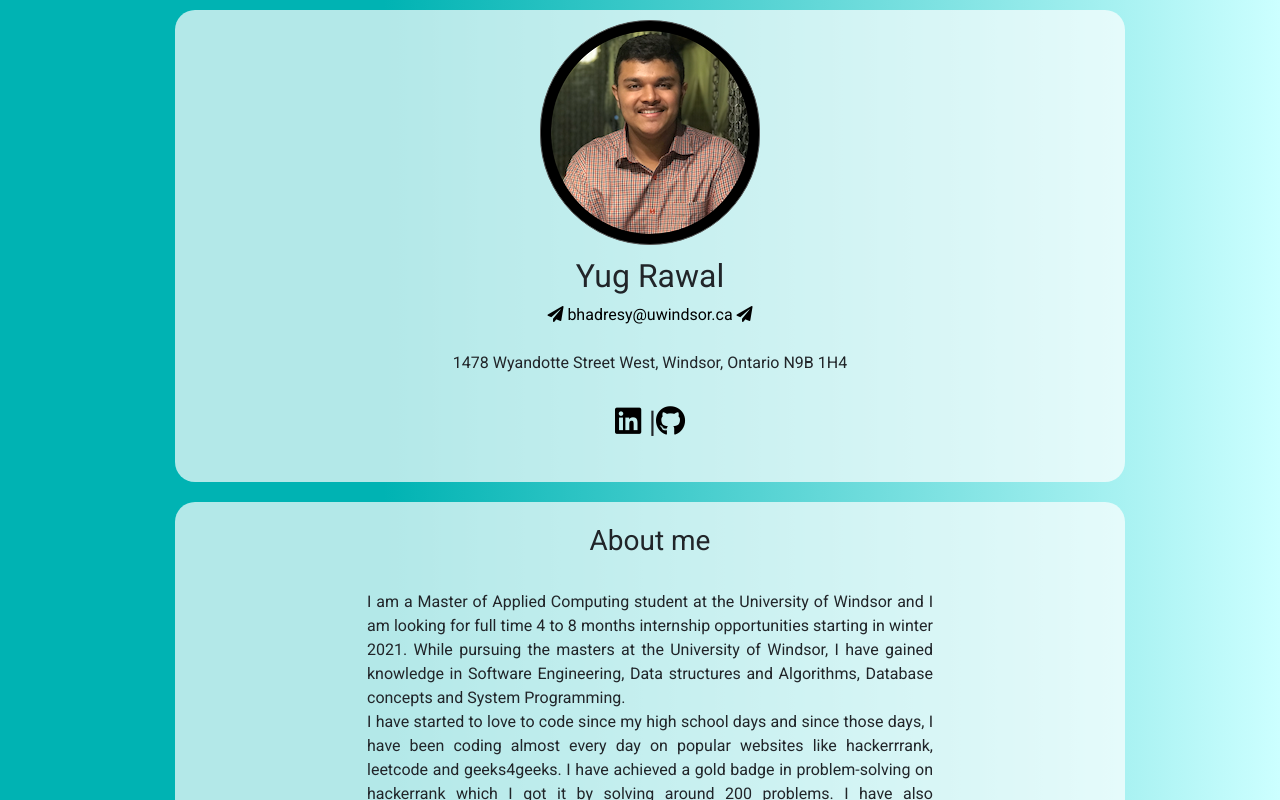
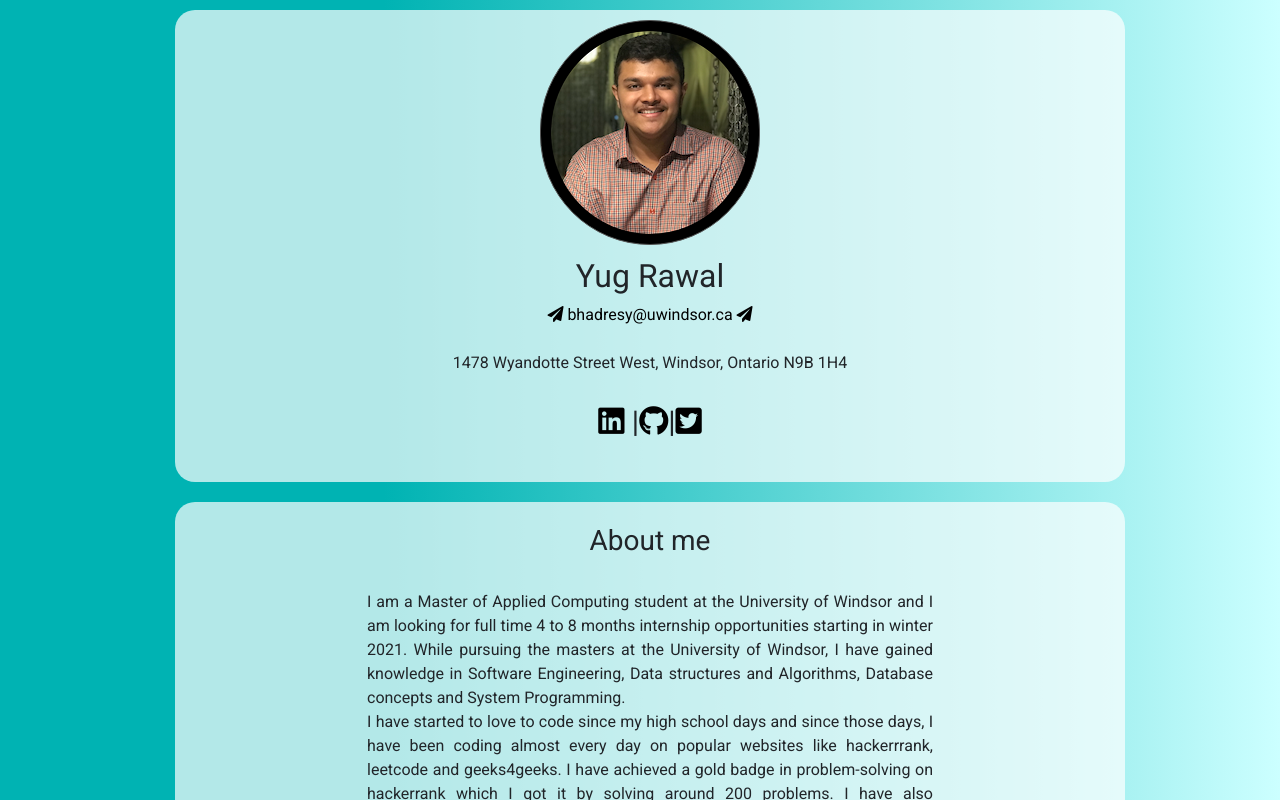
Before and after one commit to yugsalvation/yugsalvation.github.io, a React (Create React App) app: page / in a window 1280 px wide. Shown: the top 800 px of the page. Built offline with nearby package versions, Linux system fonts and the light colour scheme.

Commit message:
aboutmeupd

```diff
--- a/src/components/basicinfo.jsx
+++ b/src/components/basicinfo.jsx
@@ -49,6 +49,14 @@ class BasicInfo extends Component {
                     >
                       <i class="fab fa-github"></i>
                     </a>
+                    |
+                    <a
+                      href="https://twitter.com/Yug_Rawal"
+                      target="_blank"
+                      className="link"
+                    >
+                      <i class="fab fa-twitter-square"></i>
+                    </a>
                   </td>
                 </tr>
               </tbody>
```
